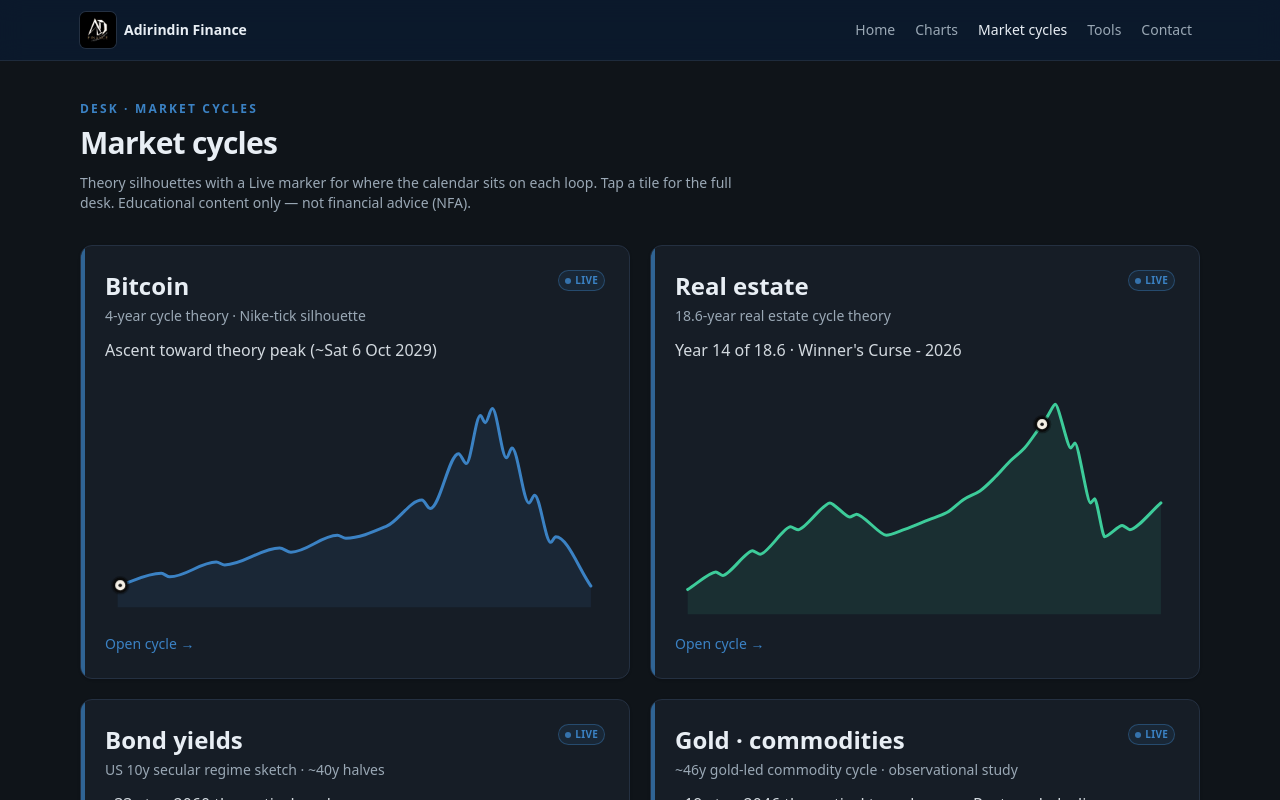
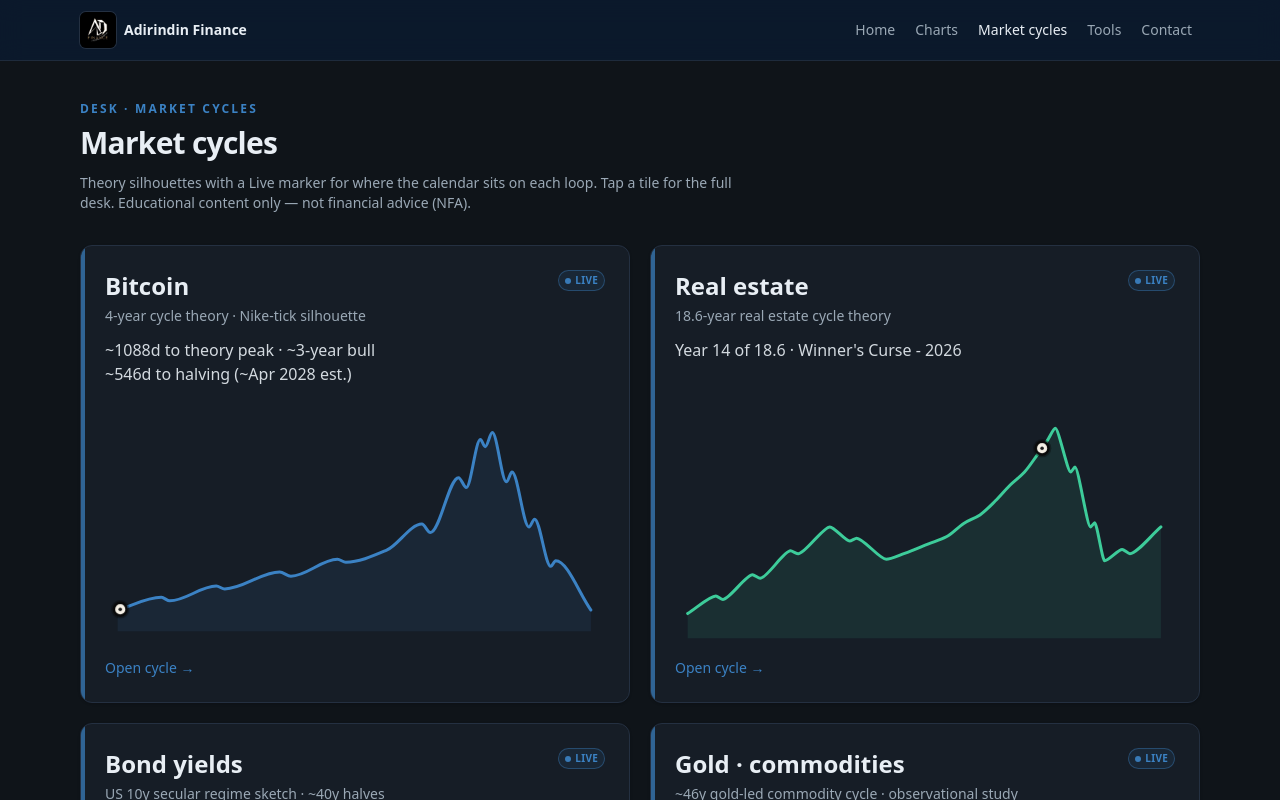
Before and after one commit to adirindin-debug/Adirindin-Finance, a Next.js app: page /cycles in a window 1280 px wide. Shown: the top 800 px of the page. Built offline with nearby package versions, Linux system fonts and the light colour scheme; no server answers.

Commit message:
Cycles hub (preview): tile status lines as countdown + named phase; BTC days to theory turn + halving (~est.)

```diff
--- a/src/components/cycles/CyclesHub.tsx
+++ b/src/components/cycles/CyclesHub.tsx
@@ -1,7 +1,9 @@
 "use client";
 
 import Link from "next/link";
+import { useEffect, useState } from "react";
 import { useLiveNow } from "@/lib/useLiveNow";
+import { fetchBtcTipAnchor, type BtcTipAnchor } from "@/lib/cycles/btcHalvingEstimate";
 import {
   BTC_SILHOUETTE,
   btcLiveSilhouette,
@@ -27,7 +29,10 @@ type CycleTile = {
   path: string;
   viewBox: string;
   color: string;
-  live: (nowMs: number) => { pt: { x: number; y: number }; phaseLine: string };
+  live: (
+    nowMs: number,
+    halvingAnchor?: BtcTipAnchor,
+  ) => { pt: { x: number; y: number }; phaseLine: string };
 };
 
 const TILES: CycleTile[] = [
@@ -140,9 +145,42 @@ function CycleSilhouette({
   );
 }
 
-function CycleTileCard({ tile }: { tile: CycleTile }) {
+/**
+ * Tile status text: "\n" starts a new line; " · " separates parts that never
+ * break internally, so narrow tiles wrap only between parts.
+ */
+function PhaseText({ text }: { text: string }) {
+  return (
+    <>
+      {text.split("\n").map((line, i) => {
+        const parts = line.split(" · ");
+        return (
+          <span key={i} className="block">
+            {parts.map((part, j) => (
+              <span key={j}>
+                <span className="whitespace-nowrap">
+                  {part}
+                  {j < parts.length - 1 ? " ·" : ""}
+                </span>
+                {j < parts.length - 1 ? " " : ""}
+              </span>
+            ))}
+          </span>
+        );
+      })}
+    </>
+  );
+}
+
+function CycleTileCard({
+  tile,
+  halvingAnchor,
+}: {
+  tile: CycleTile;
+  halvingAnchor?: BtcTipAnchor;
+}) {
   const nowMs = useLiveNow();
-  const live = nowMs === null ? null : tile.live(nowMs);
+  const live = nowMs === null ? null : tile.live(nowMs, halvingAnchor);
   const phase =
     nowMs === null ? "Locating Live…" : (live?.phaseLine ?? "—");
 
@@ -176,8 +214,8 @@ function CycleTileCard({ tile }: { tile: CycleTile }) {
           </span>
         ) : null}
       </div>
-      <p className="relative mt-3 text-sm font-medium text-foreground/90 sm:text-base">
-        {phase}
+      <p className="relative mt-3 text-sm font-medium text-foreground/90 sm:text-base lg:min-h-[3rem]">
+        <PhaseText text={phase} />
       </p>
       <div className="relative mt-4 flex-1">
         <CycleSilhouette
@@ -195,10 +233,26 @@ function CycleTileCard({ tile }: { tile: CycleTile }) {
 }
 
 export function CyclesHub() {
+  /* Live chain tip for the BTC halving estimate; cached snapshot until (or if) it loads. */
+  const [halvingAnchor, setHalvingAnchor] = useState<BtcTipAnchor | undefined>(undefined);
+  useEffect(() => {
+    let cancelled = false;
+    fetchBtcTipAnchor().then((a) => {
+      if (!cancelled && a) setHalvingAnchor(a);
+    });
+    return () => {
+      cancelled = true;
+    };
+  }, []);
+
   return (
     <div className="mt-8 grid gap-5 sm:grid-cols-1 lg:grid-cols-2">
       {TILES.map((tile) => (
-        <CycleTileCard key={tile.id} tile={tile} />
+        <CycleTileCard
+          key={tile.id}
+          tile={tile}
+          halvingAnchor={tile.id === "btc" ? halvingAnchor : undefined}
+        />
       ))}
     </div>
   );
--- a/src/lib/cycles/bondSilhouette.ts
+++ b/src/lib/cycles/bondSilhouette.ts
@@ -131,6 +131,20 @@ export type BondLiveSilhouette = {
   phaseLine: string;
 };
 
+/**
+ * Detail page phase names (Trough regime / Rising-rate regime / Peak regime /
+ * Falling-rate regime). The chart draws the two regimes as bands between the
+ * Jan-dated zone lines, so: within ~half a year either side of a zone line
+ * (the same window where the countdown reads "Near") → that zone's regime;
+ * otherwise the band the Live dot is in.
+ */
+function bondPhaseName(day: number, startMs: number, peakMs: number, endMs: number): string {
+  const half = YEAR_MS / 2;
+  if (Math.abs(day - peakMs) < half) return "Peak regime";
+  if (Math.abs(day - startMs) < half || Math.abs(day - endMs) < half) return "Trough regime";
+  return day < peakMs ? "Rising-rate regime" : "Falling-rate regime";
+}
+
 export function bondLiveSilhouette(nowMs: number): BondLiveSilhouette {
   const day = melbourneDayMs(nowMs);
   const lap = bondLapIndexAt(day);
@@ -146,9 +160,10 @@ export function bondLiveSilhouette(nowMs: number): BondLiveSilhouette {
   const nextMs = rising ? peakMs : endMs;
   const yearsToNext = Math.max(0, Math.round((nextMs - day) / YEAR_MS));
   const nextZoneYear = rising ? peakYear : endYear;
-  const phaseLine =
+  const countdown =
     yearsToNext < 1
       ? `Near ~${nextZoneYear} theoretical ${rising ? "peak" : "trough"} zone`
       : `~${yearsToNext}y to ~${nextZoneYear} theoretical ${rising ? "peak" : "trough"} zone`;
+  const phaseLine = `${countdown} · ${bondPhaseName(day, startMs, peakMs, endMs)}`;
   return { pt: { x, y: ridgeY(x) }, phaseLine };
 }
--- /dev/null
+++ b/src/lib/cycles/btcHalvingEstimate.ts
@@ -0,0 +1,96 @@
+/**
+ * Hub-tile halving countdown (Market cycles hub only — the BTC detail page keeps
+ * using src/lib/bitcoinHalving.ts unchanged).
+ *
+ * Past halvings are fixed historical dates (UTC). The next halving has no fixed
+ * date: it happens at a block height, so the tile estimates it from a block-height
+ * anchor at Bitcoin's ~10-minute target block time and always shows it as
+ * approximate ("~Apr 2028 est."). The anchor is the live chain tip when the
+ * browser can fetch it (see fetchBtcTipAnchor), else the cached snapshot below.
+ * Educational estimate only · NFA.
+ */
+
+const DAY_MS = 86_400_000;
+const BLOCKS_PER_HALVING = 210_000;
+/** Protocol target block time (~10 minutes). */
+const TARGET_BLOCK_MS = 10 * 60 * 1000;
+
+/** Completed halvings: fixed historical dates (UTC) of blocks 210k / 420k / 630k / 840k. */
+export const TILE_COMPLETED_HALVINGS: ReadonlyArray<{ block: number; at: number }> = [
+  { block: 210_000, at: Date.UTC(2012, 10, 28) },
+  { block: 420_000, at: Date.UTC(2016, 6, 9) },
+  { block: 630_000, at: Date.UTC(2020, 4, 11) },
+  { block: 840_000, at: Date.UTC(2024, 3, 20) },
+];
+
+export type BtcTipAnchor = {
+  /** Chain-tip block height. */
+  height: number;
+  /** When that height was observed (UTC ms). */
+  atMs: number;
+};
+
+/**
+ * Cached fallback anchor: chain tip block 970,145, mined 2026-10-06 06:36:30 UTC
+ * (snapshot from mempool.space / blockstream.info, 6 Oct 2026).
+ */
+export const CACHED_TIP_ANCHOR: BtcTipAnchor = {
+  height: 970_145,
+  atMs: 1_791_268_590_000,
+};
+
+export type HalvingTarget = {
+  block: number;
+  at: number;
+  /** True when the date is an estimate (not yet happened as of the anchor). */
+  estimated: boolean;
+};
+
+/** Next halving after `nowMs`: fixed historical date, or a ~10 min/block estimate. */
+export function nextHalvingAt(nowMs: number, anchor: BtcTipAnchor = CACHED_TIP_ANCHOR): HalvingTarget {
+  const lastFixed = TILE_COMPLETED_HALVINGS[TILE_COMPLETED_HALVINGS.length - 1]!;
+  const past = TILE_COMPLETED_HALVINGS.find((h) => h.at > nowMs);
+  if (past) return { block: past.block, at: past.at, estimated: false };
+  /* Estimated height at nowMs from the anchor, then the next 210,000-block boundary. */
+  const heightNow = anchor.height + Math.max(0, nowMs - anchor.atMs) / TARGET_BLOCK_MS;
+  const block = Math.max(
+    lastFixed.block + BLOCKS_PER_HALVING,
+    (Math.floor(heightNow / BLOCKS_PER_HALVING) + 1) * BLOCKS_PER_HALVING,
+  );
+  return { block, at: anchor.atMs + (block - anchor.height) * TARGET_BLOCK_MS, estimated: true };
+}
+
+const monthYear = new Intl.DateTimeFormat("en-AU", { timeZone: "UTC", month: "short", year: "numeric" });
+const dayMonthYear = new Intl.DateTimeFormat("en-AU", {
+  timeZone: "UTC",
+  day: "numeric",
+  month: "short",
+  year: "numeric",
+});
+
+/** "~555d to halving (~Apr 2028 est.)" · "120d to halving (20 Apr 2024)". */
+export function halvingCountdownText(dayMs: number, anchor?: BtcTipAnchor): string {
+  const h = nextHalvingAt(dayMs, anchor);
+  const days = Math.max(0, Math.round((h.at - dayMs) / DAY_MS));
+  return h.estimated
+    ? `~${days}d to halving (~${monthYear.format(new Date(h.at))} est.)`
+    : `${days}d to halving (${dayMonthYear.format(new Date(h.at))})`;
+}
+
+/** Live chain tip from public block explorers (browser, CORS-enabled); null on failure. */
+export async function fetchBtcTipAnchor(timeoutMs = 6000): Promise<BtcTipAnchor | null> {
+  const urls = ["https://blockstream.info/api/blocks/tip/height", "https://mempool.space/api/blocks/tip/height"];
+  for (const url of urls) {
+    try {
+      const res = await fetch(url, { signal: AbortSignal.timeout(timeoutMs), cache: "no-store" });
+      if (!res.ok) continue;
+      const height = Number((await res.text()).trim());
+      if (Number.isInteger(height) && height > CACHED_TIP_ANCHOR.height - 1000 && height < 5_000_000) {
+        return { height, atMs: Date.now() };
+      }
+    } catch {
+      /* try the next explorer; fall back to the cached anchor */
+    }
+  }
+  return null;
+}
--- a/src/lib/cycles/btcSilhouette.ts
+++ b/src/lib/cycles/btcSilhouette.ts
@@ -6,7 +6,6 @@
 
 import {
   THEORY_CYCLE_YEARS,
-  approxFullDate,
   theoryPeakMs,
   theoryTroughMs,
 } from "@/lib/btcCycleExtremes";
@@ -16,6 +15,7 @@ import {
   smoothBeziers,
   type Pt,
 } from "@/lib/smoothCurve";
+import { halvingCountdownText, type BtcTipAnchor } from "@/lib/cycles/btcHalvingEstimate";
 
 const TROUGH: Pt = { x: 88, y: 300 };
 const MID_UP: Pt = { x: 470, y: 215 };
@@ -105,7 +105,27 @@ export type BtcLiveSilhouette = {
   phaseLine: string;
 };
 
-export function btcLiveSilhouette(nowMs: number): BtcLiveSilhouette {
+/**
+ * Detail-page phase strip names and their schematic bands on the ~3y ascent
+ * (BtcFourYearCycleChart.tsx: halving epoch spans 40%–62% of the ascent, late
+ * bull runs from there to the peak; the ~1y descent is the bear).
+ */
+const HALVING_BAND_START = 0.4;
+const HALVING_BAND_END = 0.62;
+
+function btcPhaseName(descending: boolean, frac: number): string {
+  if (descending) return "~1-year bear";
+  if (frac < HALVING_BAND_START) return "~3-year bull";
+  if (frac < HALVING_BAND_END) return "Halving epoch";
+  return "Late bull";
+}
+
+/**
+ * Tile line (two lines, "\n"-separated):
+ *   "~0d to theory trough · ~1-year bear"
+ *   "~555d to halving (~Apr 2028 est.)"
+ */
+export function btcLiveSilhouette(nowMs: number, halvingAnchor?: BtcTipAnchor): BtcLiveSilhouette {
   const now = melbourneDayMs(nowMs);
   const { lowMs, peakMs, nextLowMs } = theoryLapAt(now);
   const descending = now > peakMs;
@@ -122,9 +142,9 @@ export function btcLiveSilhouette(nowMs: number): BtcLiveSilhouette {
     ? PEAK.x + frac * (NEXT_TROUGH.x - PEAK.x)
     : TROUGH.x + frac * (PEAK.x - TROUGH.x);
   const pt = pointAtX(LINE_BEZ, x);
-  const daysToTrough = Math.max(0, Math.round((nextLowMs - now) / 86_400_000));
-  const phaseLine = descending
-    ? `~${daysToTrough}d to theory trough (${approxFullDate(nextLowMs)})`
-    : `Ascent toward theory peak (${approxFullDate(peakMs)})`;
+  const turnMs = descending ? nextLowMs : peakMs;
+  const daysToTurn = Math.max(0, Math.round((turnMs - now) / 86_400_000));
+  const turn = `~${daysToTurn}d to theory ${descending ? "trough" : "peak"}`;
+  const phaseLine = `${turn} · ${btcPhaseName(descending, frac)}\n${halvingCountdownText(now, halvingAnchor)}`;
   return { pt, phaseLine };
 }
```
